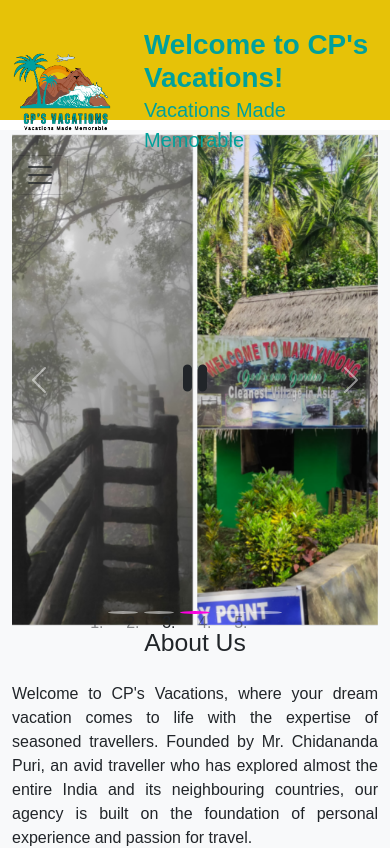
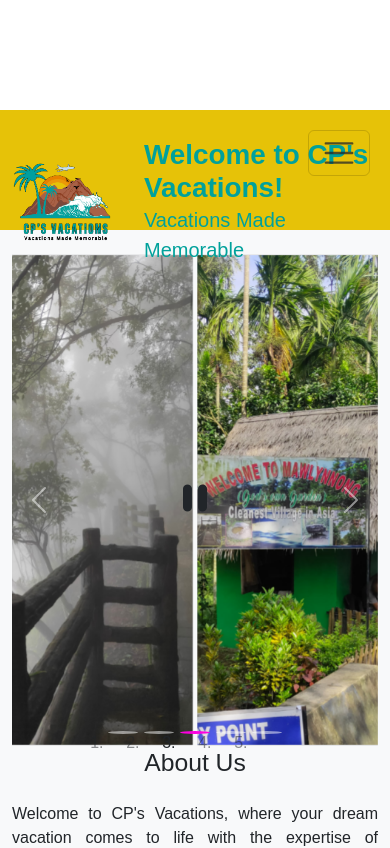
Before and after one commit to krupamay/cpsvacations, a React (Create React App) app: page / in a window 390 px wide. Shown: the top 848 px of the page. Built offline with nearby package versions, Linux system fonts and the light colour scheme.

Commit message:
tenth commit

```diff
--- a/src/App.css
+++ b/src/App.css
@@ -228,21 +228,57 @@ section {
 
 .menu-icon {
   display: none;
+  cursor: pointer;
+  font-size: 1.5rem;
+  z-index: 1050; /* Higher than the header */
+  position: absolute; /* Position it absolutely */
+  right: 20px; /* Adjust the right position as needed */
+  top: 20px; /* Adjust the top position as needed */
 }
 
+/* Ensure the mobile-nav is properly positioned */
 .mobile-nav {
   display: none;
+  position: fixed; /* Fixed positioning to prevent overlapping */
+  top: 60px; /* Adjust based on your header height */
+  left: 0;
+  right: 0;
+  background-color: #e6c208; /* Match your header color */
+  text-align: center;
+  z-index: 1000;
+  padding-top: 20px; /* Add padding to avoid overlapping */
+  padding-bottom: 20px;
 }
 
-@media (max-width: 768px) {
+.mobile-nav a {
+  display: block;
+  padding: 1rem;
+  color: #00a19b; /* Match your link color */
+  text-decoration: none;
+}
+
+@media (max-width: 1024px) {
   .menu-icon {
-      display: block;
+    display: block;
   }
-  .mobile-nav {
-      display: none;
+  .navbar-nav {
+    display: none; /* Hide the regular nav on smaller screens */
   }
   .mobile-nav.open {
-      display: block;
+    display: block;
+  }
+}
+
+/* Adjust the navbar for smaller screens */
+@media (max-width: 768px) {
+  .navbar {
+    position: relative;
+  }
+  .navbar-nav {
+    display: none; /* Hide the regular nav on smaller screens */
+  }
+  .mobile-nav.open {
+    display: block;
   }
 }
 
--- a/src/App.js
+++ b/src/App.js
@@ -58,8 +58,10 @@ function App() {
   const intervalId = useRef(null);
   const [activeLink, setActiveLink] = useState('/');
   const headerRef = useRef(null);
+  const [mobileNavOpen, setMobileNavOpen] = useState(false);
   const handleLinkClick = (path, id) => {
     setActiveLink(path);
+    setMobileNavOpen(false);
     if (id) {
       const element = document.getElementById(id);
       const headerOffset = headerRef.current ? headerRef.current.offsetHeight : 0;
@@ -73,6 +75,10 @@ function App() {
     } else if (path === '/') {
       window.scrollTo({ top: 0, behavior: 'smooth' });
     }
+  };
+
+  const toggleMobileNav = () => {
+    setMobileNavOpen(!mobileNavOpen);
   };
 
   const handleNext = useCallback(() => {
@@ -154,19 +160,21 @@ function App() {
               </div>
             </div>
             <button
-              className="navbar-toggler"
+              className="navbar-toggler menu-icon"
               type="button"
-              data-bs-toggle="collapse"
-              data-bs-target="#navbarNav"
-              aria-controls="navbarNav"
-              aria-expanded="false"
-              aria-label="Toggle navigation"
+              onClick={toggleMobileNav}
             >
               <span className="navbar-toggler-icon"></span>
             </button>
+            <div className={`mobile-nav ${mobileNavOpen ? 'open' : ''}`}>
+              <Link to="/" className={`nav-link ${activeLink === '/' ? 'active' : ''}`} onClick={() => handleLinkClick('/')}>Home</Link>
+              <a className={`nav-link ${activeLink === '/#about' ? 'active' : ''}`} href="#about" onClick={() => handleLinkClick('/#about', 'about')}>About</a>
+              <a className={`nav-link ${activeLink === '/#services' ? 'active' : ''}`} href="#services" onClick={() => handleLinkClick('/#services', 'services')}>Services</a>
+              <a className={`nav-link ${activeLink === '/#contact' ? 'active' : ''}`} href="#contact" onClick={() => handleLinkClick('/#contact', 'contact')}>Contact</a>
+            </div>
             <div className="collapse navbar-collapse" id="navbarNav">
               <ul className="navbar-nav ms-auto">
-              <li className="nav-item">
+                <li className="nav-item">
                   <Link to="/" className={`nav-link ${activeLink === '/' ? 'active' : ''}`} onClick={() => handleLinkClick('/')}>Home</Link>
                 </li>
                 <li className="nav-item">
@@ -182,8 +190,6 @@ function App() {
             </div>
           </div>
         </nav>
-
-
         <Routes>
           <Route
             path="/"
@@ -338,7 +344,7 @@ function App() {
                 <div style={{ marginTop: '20px' }}>
                 <iframe src="https://www.google.com/maps/embed?pb=!1m18!1m12!1m3!1d3743.391715453056!2d85.84137037560862!3d20.242582914315385!2m3!1f0!2f0!3f0!3m2!1i1024!2i768!4f13.1!3m3!1m2!1s0x3a19a7e5bf34a54d%3A0x4404bf2d7e91e346!2sCP&#39;s%20Vacations!5e0!3m2!1sen!2sin!4v1720861654041!5m2!1sen!2sin"
                   width="100%"
-                  height="220"
+                  height="210"
                   style={{ border: '0' }}
                   allowfullscreen=""
                   loading="lazy"
```
